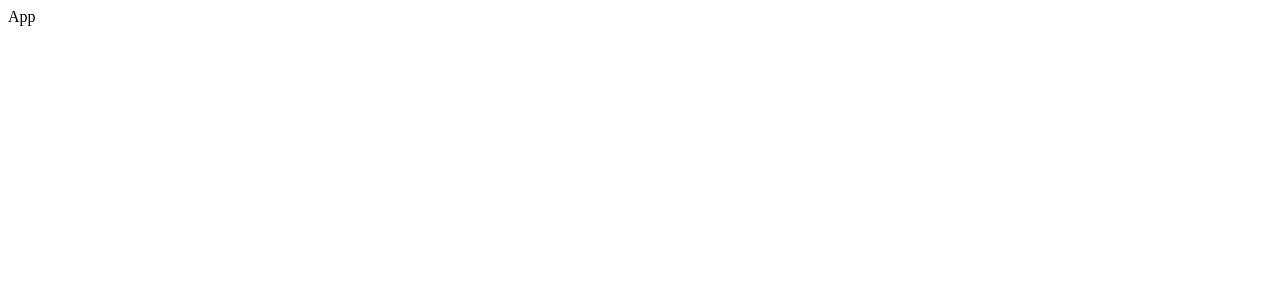
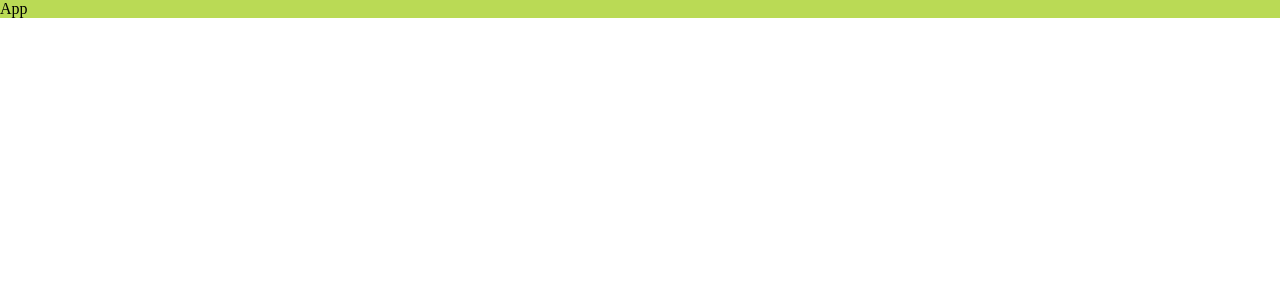
Before and after one commit to joepasss/webpack, a React app: page / in a window 1280 px wide. Shown: the top 300 px of the page. Built offline with nearby package versions, Linux system fonts and the light colour scheme.

Commit message:
add css placeholder

```diff
--- a/src/index.tsx
+++ b/src/index.tsx
@@ -1,6 +1,7 @@
 import React from "react";
 import ReactDOM from "react-dom/client";
 import App from "./App";
+import "@styles/index.scss";
 
 const root = ReactDOM.createRoot(
   document.getElementById("root") as HTMLElement
--- /dev/null
+++ b/src/styles/index.scss
@@ -0,0 +1,9 @@
+* {
+  padding: 0;
+  margin: 0;
+  box-sizing: border-box;
+
+  #root {
+    background-color: #bada55;
+  }
+}
```
